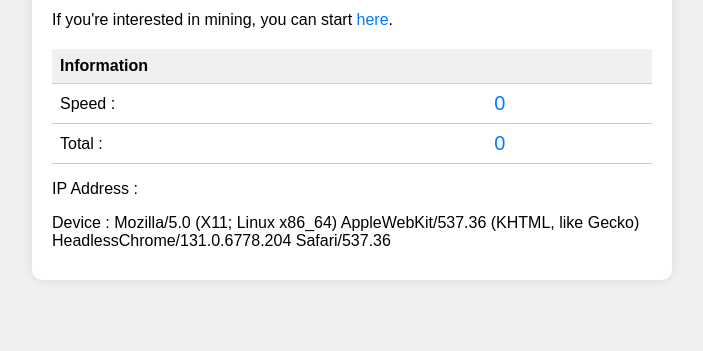
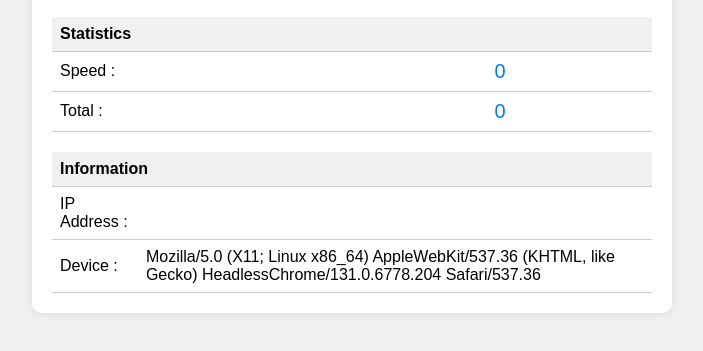
Before and after one commit to AntiHero-ID/AntiHero-ID-antihero-id.github.io-cryptomining, a plain HTML site: page index.html in a window 1280 px wide. Shown: the part 347-698 px from the top of the page, without its empty margins (288-991 px from the left). Drawn offline with Linux system fonts and the light colour scheme; no server answers; a script that the page names is missing.

Commit message:
Update index.html

```diff
--- a/index.html
+++ b/index.html
@@ -117,7 +117,7 @@
             <p>If you're interested in mining, you can start <a href="https://www.coinimp.com/invite/5c749fe6-9220-4369-9374-af94a7f60c8c">here</a>.</p>
             <table class="hash-table">
                 <tr>
-                    <th colspan="2">Information</th>
+                    <th colspan="2">Statistics</th>
                 </tr>
                 <tr>
                     <td>Speed : </td>
@@ -128,12 +128,20 @@
                     <td><span id="totalValue" class="hash-value">0</span></td>
                 </tr>
             </table>
-
-            <!-- Menambahkan IP Address dan Perangkat HP yang digunakan -->
-            <div>
-                <p>IP Address : <span id="ipAddress"></span></p>
-                <p>Device : <span id="deviceInfo"></span></p>
-            </div>
+            <!-- Tabel untuk Info IP dan Device -->
+            <table class="hash-table">
+                <tr>
+                    <th colspan="2">Information</th>
+                </tr>
+                <tr>
+                    <td>IP Address :</td>
+                    <td><span id="ipAddress"></span></td>
+                </tr>
+                <tr>
+                    <td>Device :</td>
+                    <td><span id="deviceInfo"></span></td>
+                </tr>
+            </table>
         </div>
     </div>
 
```
